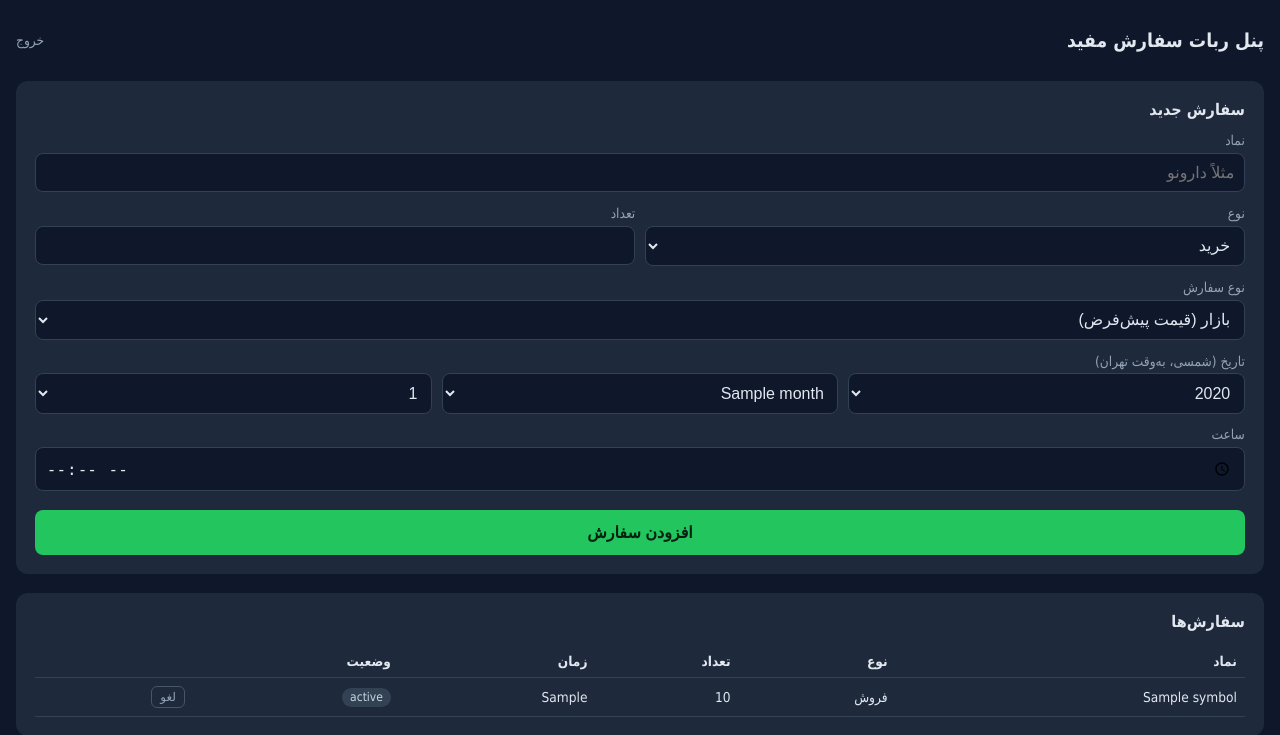
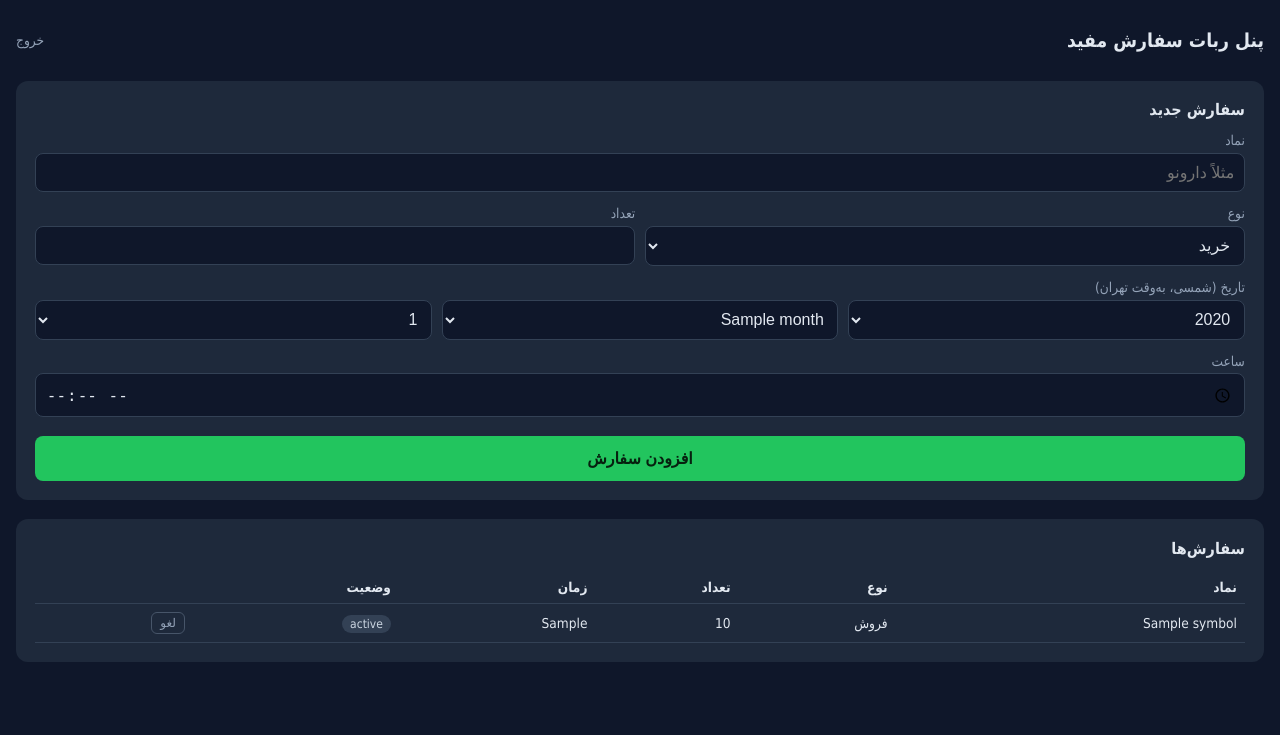
Before and after one commit to aga074974-cmd/Bot-tread, a FastAPI app: template panel/templates/dashboard.html in a window 1280 px wide. Shown: the top 735 px of the page. Run offline with FastAPI, Linux system fonts and the light colour scheme; the template is opened without the code that fills it: most values are stand-ins (such as "Sample title", 1, 10 or a date in 2020); parts of the project's set-up code (start-up, migrations or seed data) failed here and were passed over.

Commit message:
Drop the order-type/price picker from the panel form
Every order placed through the panel now goes in as a plain market
order (leaves the ticket's pre-filled price untouched) — the
limit/market choice was crypto-exchange-shaped and doesn't map cleanly
to how orders work here, so it's gone from the UI. The underlying
Order model still supports OrderType.LIMIT for the YAML-based bot.

```diff
--- a/panel/main.py
+++ b/panel/main.py
@@ -126,7 +126,6 @@ async def dashboard(request: Request):
                 "id": r["id"],
                 "symbol": r["symbol"],
                 "side": r["side"],
-                "order_type": r["order_type"],
                 "quantity": r["quantity"],
                 "scheduled_at_local": scheduled_at_local,
                 "status": r["status"],
@@ -162,8 +161,6 @@ async def create_order(
     symbol: str = Form(...),
     side: str = Form(...),
     quantity: int = Form(...),
-    order_type: str = Form(...),
-    price: int | None = Form(None),
     jalali_year: int = Form(...),
     jalali_month: int = Form(...),
     jalali_day: int = Form(...),
@@ -179,8 +176,7 @@ async def create_order(
             symbol=symbol.strip(),
             side=Side(side),
             quantity=quantity,
-            order_type=OrderType(order_type),
-            price=price if order_type == "limit" else None,
+            order_type=OrderType.MARKET,
             scheduled_at=scheduled_at,
         )
     except (ValueError, KeyError) as exc:
--- a/panel/templates/dashboard.html
+++ b/panel/templates/dashboard.html
@@ -59,20 +59,6 @@
       </div>
     </div>
 
-    <div class="row">
-      <div>
-        <label>نوع سفارش</label>
-        <select name="order_type" onchange="document.getElementById('price-field').style.display = this.value === 'limit' ? 'block' : 'none'">
-          <option value="market">بازار (قیمت پیش‌فرض)</option>
-          <option value="limit">قیمت مشخص</option>
-        </select>
-      </div>
-      <div id="price-field" style="display:none">
-        <label>قیمت</label>
-        <input type="number" name="price" min="1">
-      </div>
-    </div>
-
     <label>تاریخ (شمسی، به‌وقت تهران)</label>
     <div class="row">
       <div>
@@ -120,7 +106,7 @@
     {% for o in orders %}
     <tr>
       <td>{{ o.symbol }}</td>
-      <td>{{ 'خرید' if o.side == 'buy' else 'فروش' }}{{ ' (قیمت‌دار)' if o.order_type == 'limit' else '' }}</td>
+      <td>{{ 'خرید' if o.side == 'buy' else 'فروش' }}</td>
       <td>{{ o.quantity }}</td>
       <td>{{ o.scheduled_at_local }}</td>
       <td><span class="badge {{ o.status }}">{{ o.status_fa }}</span></td>
```
